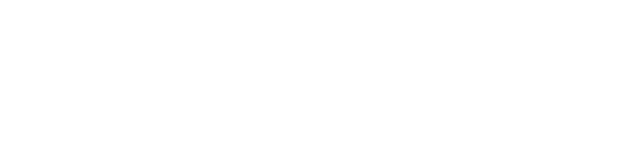
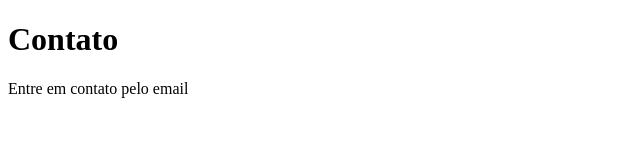
Before and after one commit to thomasmendonca/sistema-de-cadastro, a plain HTML site: page contato.html in a window 1280 px wide. Shown: the whole page, without its empty margins (0-640 px from the left). Drawn offline with Linux system fonts and the light colour scheme.

Commit message:
adicionando o email de contato

```diff
--- a/contato.html
+++ b/contato.html
@@ -7,6 +7,7 @@
     <title>Contato</title>
 </head>
 <body>
-
+    <h1>Contato</h1>
+    <p>Entre em contato pelo email</p>
 </body>
 </html>
```
